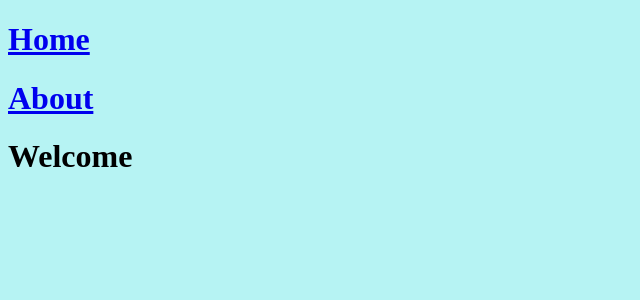
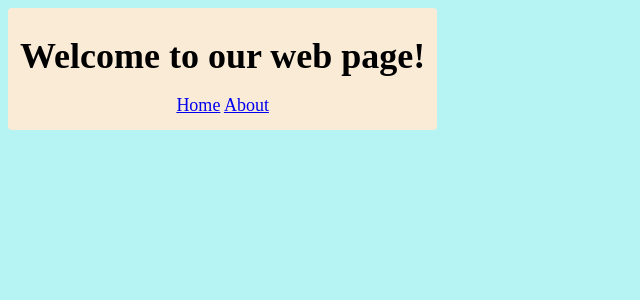
Before and after one commit to roslanskyc/cs-comps, a PHP site: page /home.html in a window 1280 px wide. Shown: the top 300 px of the page, without its empty margins (0-640 px from the left). Run offline with PHP 8.4, Linux system fonts and the light colour scheme.

Commit message:
Changed Style of Pages
home.html and style.css was changed.

```diff
--- a/webserver/home.html
+++ b/webserver/home.html
@@ -7,11 +7,9 @@
 
 <body>
 	<div class="header">
-		<h1><a href="home.html">Home</a></h1>
-		<h1><a href="about.html">About</a></h1>
-	</div>
-	<div class="content">
-		<h1>Welcome</h1>
+		<h1>Welcome to our web page!</h1>
+		<a href="home.html">Home</a>
+		<a href="about.html">About</a>
 	</div>
 
 </body>
--- a/webserver/style.css
+++ b/webserver/style.css
@@ -19,6 +19,19 @@ div[class=log-form]{
     align-content: center;
 
     padding: 8px 16px;
+    background-color: antiquewhite;
+}
+
+div[class=header]{
+    float: left;
+    text-align: center;
+    padding: 12px;
+    margin: auto;
+    align-content: center;
+    text-decoration: none;
+    font-size: 18px;
+    line-height: 25px;
+    border-radius: 4px;
     background-color: antiquewhite;
 }
 
```
